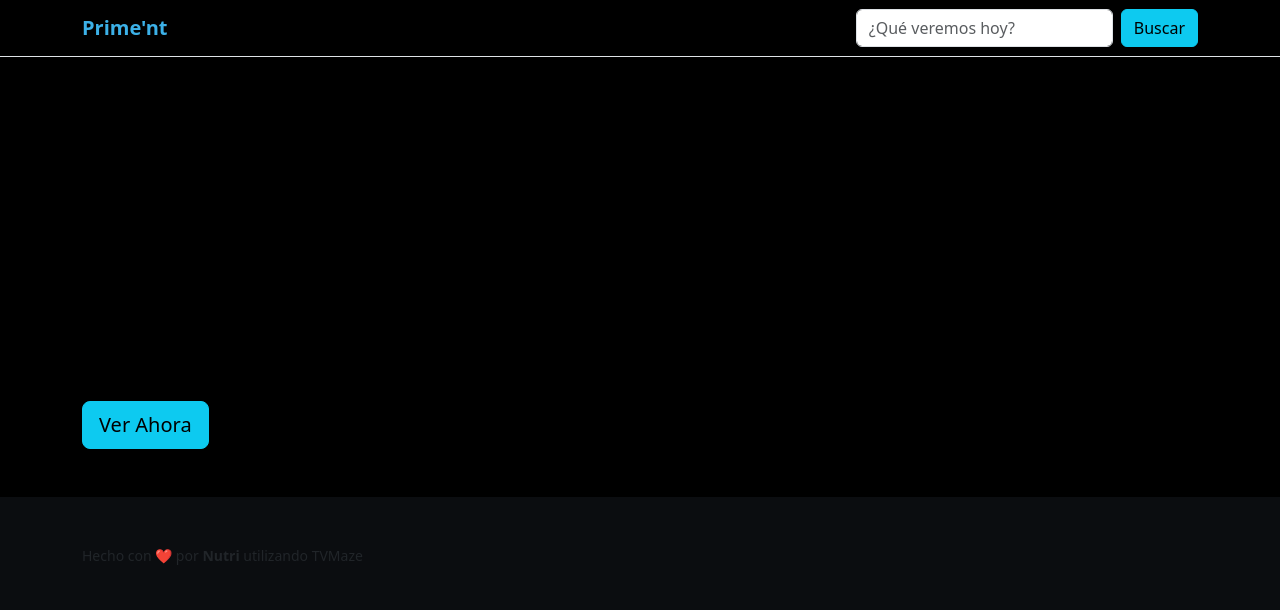
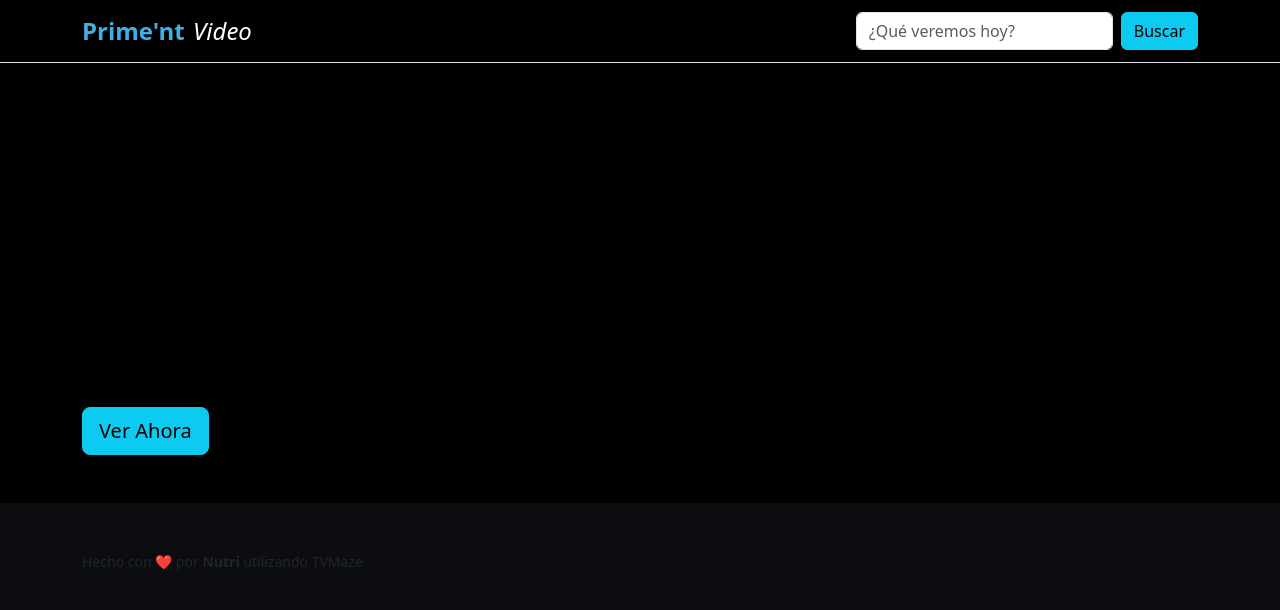
Before and after one commit to NutriGeimer/nonprimevideo, a plain HTML site: page index.html in a window 1280 px wide. Drawn offline with nearby package versions, Linux system fonts and the light colour scheme; no server answers.

Commit message:
mejoras en titulo de pagina

```diff
--- a/css/app.css
+++ b/css/app.css
@@ -3,6 +3,15 @@ body {
 }
 .navbar-brand b {
     color: #3cb1e8;
+    font-size: 1.5rem;
+}
+.navbar-brand p {
+    color: white;
+    display: inline;
+    font-size: 1.5rem;
+    margin-left: 0.2rem;
+    font-weight: 400;
+    font-style: italic;
 }
 .hero {
     min-height: 55vh;
--- a/index.html
+++ b/index.html
@@ -11,7 +11,7 @@
     <nav class="navbar navbar-expand-lg border-bottom bg-black">
         <div class="container">
             <a href="#" class="navbar-brand">
-                <b>Prime'nt</b> Video
+                <b>Prime'nt</b> <p>Video</p>
             </a>
             <form id="searchForm" class="d-flex ms-auto">
                 <input id="searchInput" type="text" class="form-control me-2" placeholder="¿Qué veremos hoy?">
```
